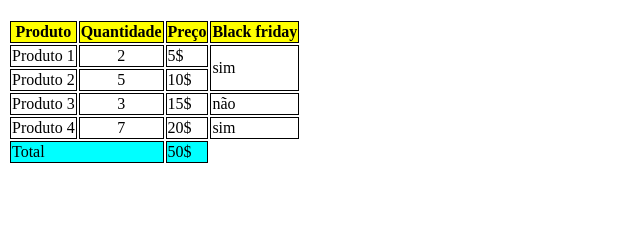
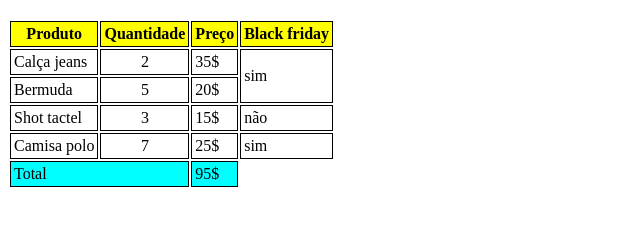
Before and after one commit to EdvaldoCj/aula-tabela, a plain HTML site: page index.html in a window 1280 px wide. Shown: the part 61-286 px from the top of the page, without its empty margins (0-640 px from the left). Drawn offline with Linux system fonts and the light colour scheme.

Commit message:
adicionado atualização do arquivo index.html

```diff
--- a/index.html
+++ b/index.html
@@ -7,6 +7,7 @@
     <style>
        th, td {
         border: 1px solid black;
+        padding: 3px;
        }
 
        .qtd {
@@ -41,26 +42,26 @@
         <tbody>
 
             <tr>
-                <td>Produto 1</td>
+                <td>Calça jeans</td>
                 <td class="qtd">2</td>
-                <td>5$</td>
+                <td>35$</td>
                 <td rowspan="2">sim</td>
             </tr>
             <tr>
-                <td>Produto 2</td>
+                <td>Bermuda</td>
                 <td class="qtd">5</td>
-                <td>10$</td>
+                <td>20$</td>
             </tr>
             <tr>
-                <td>Produto 3</td>
+                <td>Shot tactel</td>
                 <td class="qtd">3</td>
                 <td>15$</td>
                 <td>não</td>
             </tr>
             <tr>
-                <td>Produto 4</td>
+                <td>Camisa polo</td>
                 <td class="qtd">7</td>
-                <td>20$</td>
+                <td>25$</td>
                 <td>sim</td>
             </tr>
         </tbody>
@@ -68,7 +69,7 @@
         <tfoot>
             <tr>
                 <td colspan="2">Total</td>
-                <td>50$</td>
+                <td>95$</td>
             </tr>
         </tfoot>
 
```
